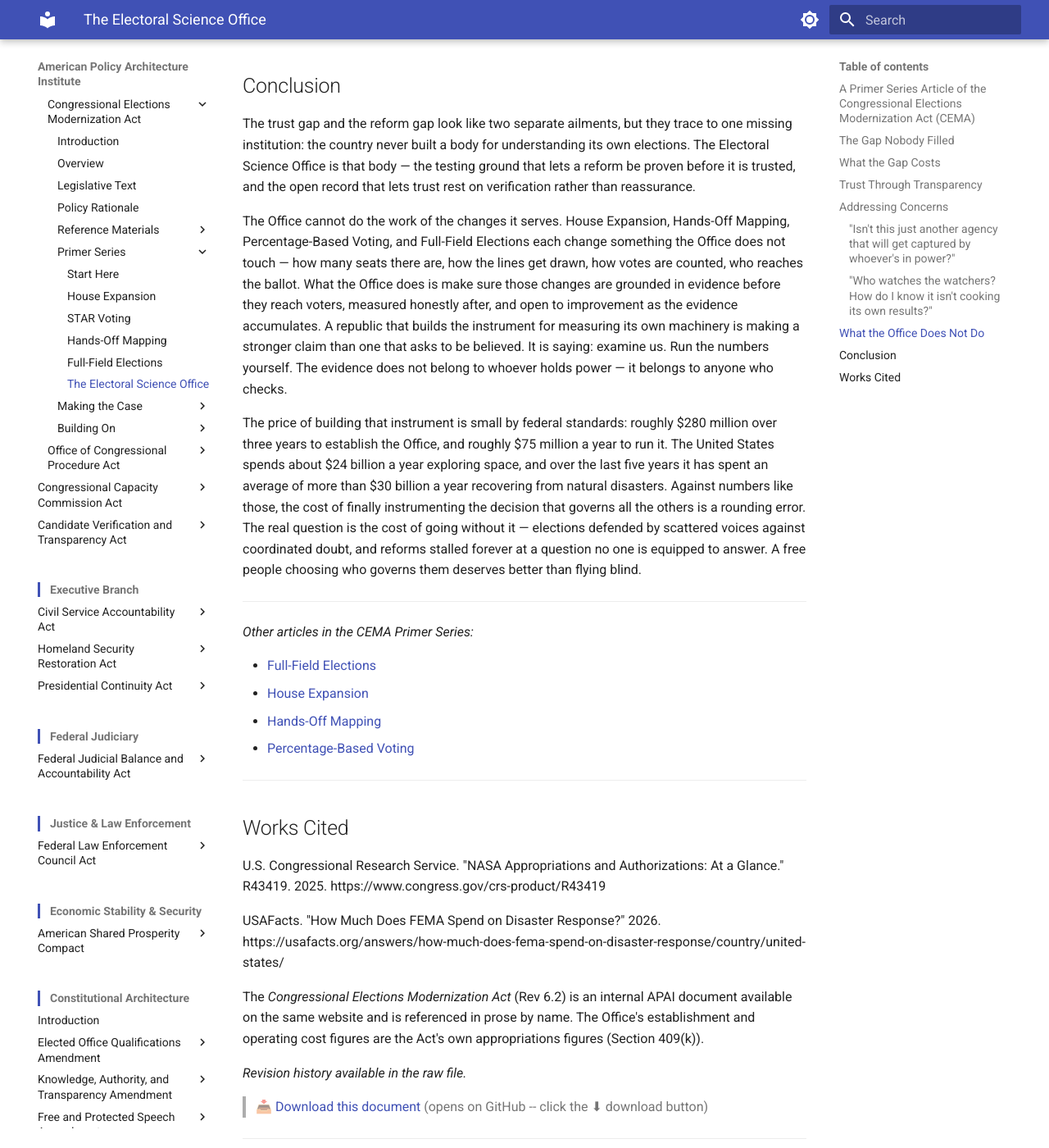
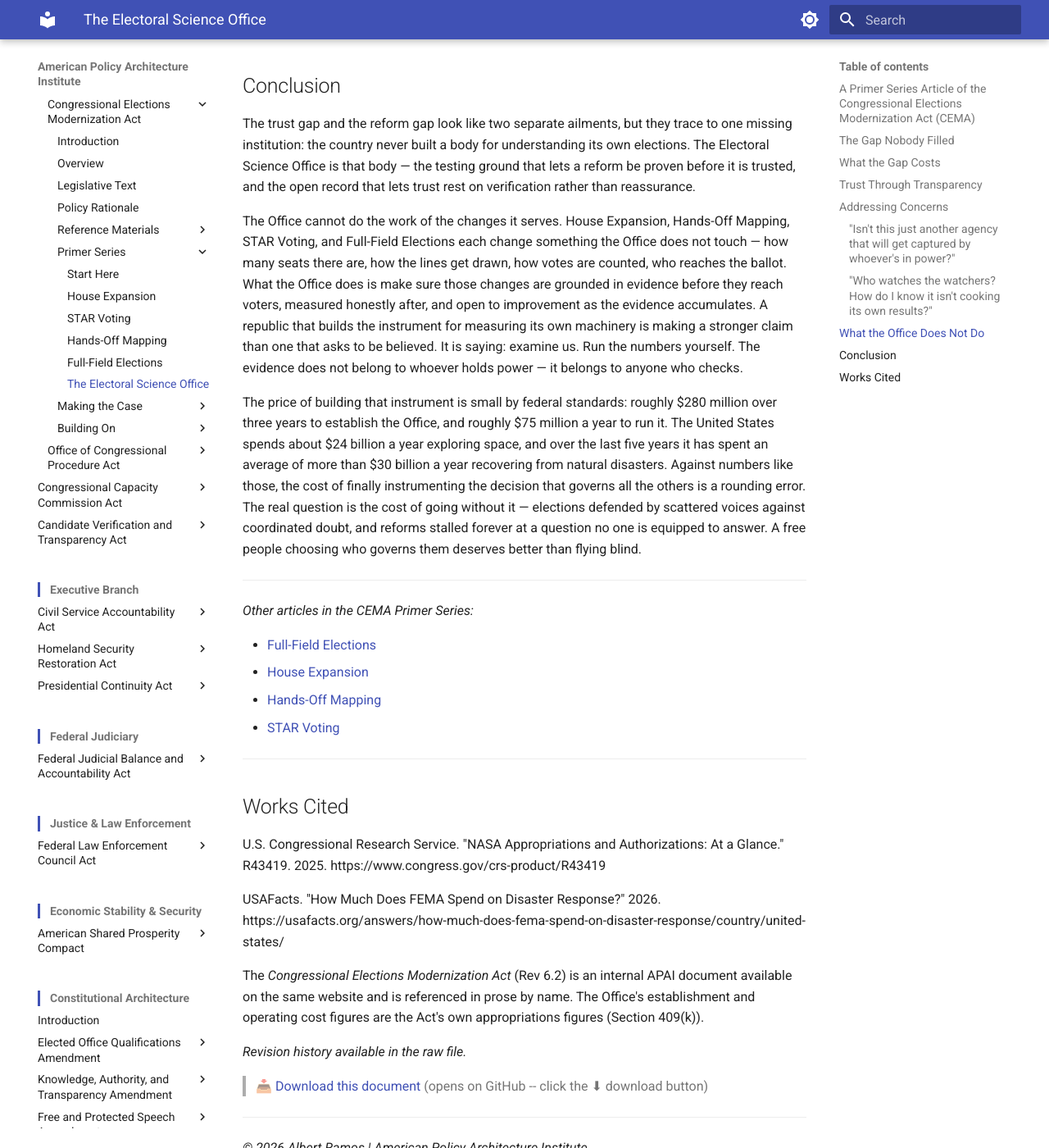
Before and after one commit to albertintech/apai, an MkDocs documentation site: the page built from docs/congress/cmf/cema/the-electoral-science-office.md, in a window 1280 px wide and 1400 px high, scrolled down 5415 px. Shown: the whole window at 82% size. Built offline with MkDocs 1.6.1 and Material for MkDocs 9.7.7, drawn with Linux system fonts in a browser that asks for light colours; some of the changed lines change nothing that is shown.

Commit message:
Update voting terminology and revise document details
Replaced 'Percentage-Based Voting' with 'STAR Voting' in the document and updated related references. Adjusted revision history and clarified the establishment and operating costs of the Electoral Science Office.

```diff
--- a/docs/congress/cmf/cema/the-electoral-science-office.md
+++ b/docs/congress/cmf/cema/the-electoral-science-office.md
@@ -94,7 +94,7 @@ What it does is bounded and concrete: it studies, it designs technical specifica
 
 The trust gap and the reform gap look like two separate ailments, but they trace to one missing institution: the country never built a body for understanding its own elections. The Electoral Science Office is that body — the testing ground that lets a reform be proven before it is trusted, and the open record that lets trust rest on verification rather than reassurance.
 
-The Office cannot do the work of the changes it serves. House Expansion, Hands-Off Mapping, Percentage-Based Voting, and Full-Field Elections each change something the Office does not touch — how many seats there are, how the lines get drawn, how votes are counted, who reaches the ballot. What the Office does is make sure those changes are grounded in evidence before they reach voters, measured honestly after, and open to improvement as the evidence accumulates. A republic that builds the instrument for measuring its own machinery is making a stronger claim than one that asks to be believed. It is saying: examine us. Run the numbers yourself. The evidence does not belong to whoever holds power — it belongs to anyone who checks.
+The Office cannot do the work of the changes it serves. House Expansion, Hands-Off Mapping, STAR Voting, and Full-Field Elections each change something the Office does not touch — how many seats there are, how the lines get drawn, how votes are counted, who reaches the ballot. What the Office does is make sure those changes are grounded in evidence before they reach voters, measured honestly after, and open to improvement as the evidence accumulates. A republic that builds the instrument for measuring its own machinery is making a stronger claim than one that asks to be believed. It is saying: examine us. Run the numbers yourself. The evidence does not belong to whoever holds power — it belongs to anyone who checks.
 
 The price of building that instrument is small by federal standards: roughly $280 million over three years to establish the Office, and roughly $75 million a year to run it. The United States spends about $24 billion a year exploring space, and over the last five years it has spent an average of more than $30 billion a year recovering from natural disasters. Against numbers like those, the cost of finally instrumenting the decision that governs all the others is a rounding error. The real question is the cost of going without it — elections defended by scattered voices against coordinated doubt, and reforms stalled forever at a question no one is equipped to answer. A free people choosing who governs them deserves better than flying blind.
 
@@ -105,7 +105,7 @@ The price of building that instrument is small by federal standards: roughly $28
 - [Full-Field Elections](/congress/cmf/cema/full-field-elections/)
 - [House Expansion](/congress/cmf/cema/house-expansion/)
 - [Hands-Off Mapping](/congress/cmf/cema/hands-off-mapping/)
-- [Percentage-Based Voting](/congress/cmf/cema/percentage-based-voting/)
+- [STAR Voting](/congress/cmf/cema/star-voting/)
 
 ---
 
@@ -119,13 +119,20 @@ The *Congressional Elections Modernization Act* (Rev 6.2) is an internal APAI do
 
 
 <!--
+Series Alignment: The Congressional Elections Modernization Act (Rev 6.2)
+
 ## Revision History
 
-**Revision 6.2-a**
+**Revision 1.0** (Current)
+- Series baseline established under the new CEMA Primer Series filename convention: `CEMA-primer-[series]-[rev]-[title]-[letter].md`. File renamed from `CEMA-6-2-primer-the-electoral-science-office-a.md` to `CEMA-primer-1-0-the-electoral-science-office.md`; the legislative-source tag is removed from the filename and now carried by the Series Alignment line above. Doc-level letter dropped as part of a series-wide alignment sweep
+- STAR Voting title cascade applied: the component-list body reference and the footer primer index entry changed from "Percentage-Based Voting" to "STAR Voting," and affected footer/in-text URL paths from `/congress/cmf/cema/percentage-based-voting/` to `/congress/cmf/cema/star-voting/`. Lowercase "percentage-based voting" concept usage in running prose left intact per the originating work order
+- Prior revision history renumbered into the pre-1.0 (0.x) band; entry prose preserved verbatim
+
+**Revision 0.9**
 - Works Cited reconciliation pass (Coordination Hub work order): replaced the seed Act-only list with reconciled external entries. NASA "~$24 billion a year" verified against the FY2025 enacted appropriation (~$24.8B) and FY2026 (~$24.4B), cited to CRS R43419. ESO establishment/operating figures ($280M / $75M) confirmed INTERNAL (the Act's own Section 409(k) appropriations) — referenced in prose by name, no Works Cited entry.
 - REVERBERATION APPLIED (one sentence, conclusion): the flat "$36 billion a year" FEMA figure does not hold as a stable annual number — FEMA disaster spending varies widely year to year (CBO 30-year average ~$12B; recent years inflated by COVID). Softened to "over the last five years … an average of more than $30 billion a year," anchored to the USAFacts five-year-average figure (~$31.7B, 2020–2024). The space/disaster scale comparison survives intact; only the crispness of a single round number changed. Contained to one sentence, as forecast.
 
-**Revision 6.2** (Current)
+**Revision 0.8**
 - Initial production of *The Electoral Science Office* CEMA Primer Series article
 - Built as a hybrid from parallel Sonnet and Fable drafts per the Coordination Hub work order; Fable frame (test-first hook, scale-comparison close) merged with Sonnet register discipline and structural spine
 - Hub spine applied: institutional-vacuum problem; trust gap + reform gap folded into one consequences section; trust-through-transparency proposal core with single NASA anchor; two-concern section (capture, self-dealing); scope-and-limits; synthesis conclusion
```
